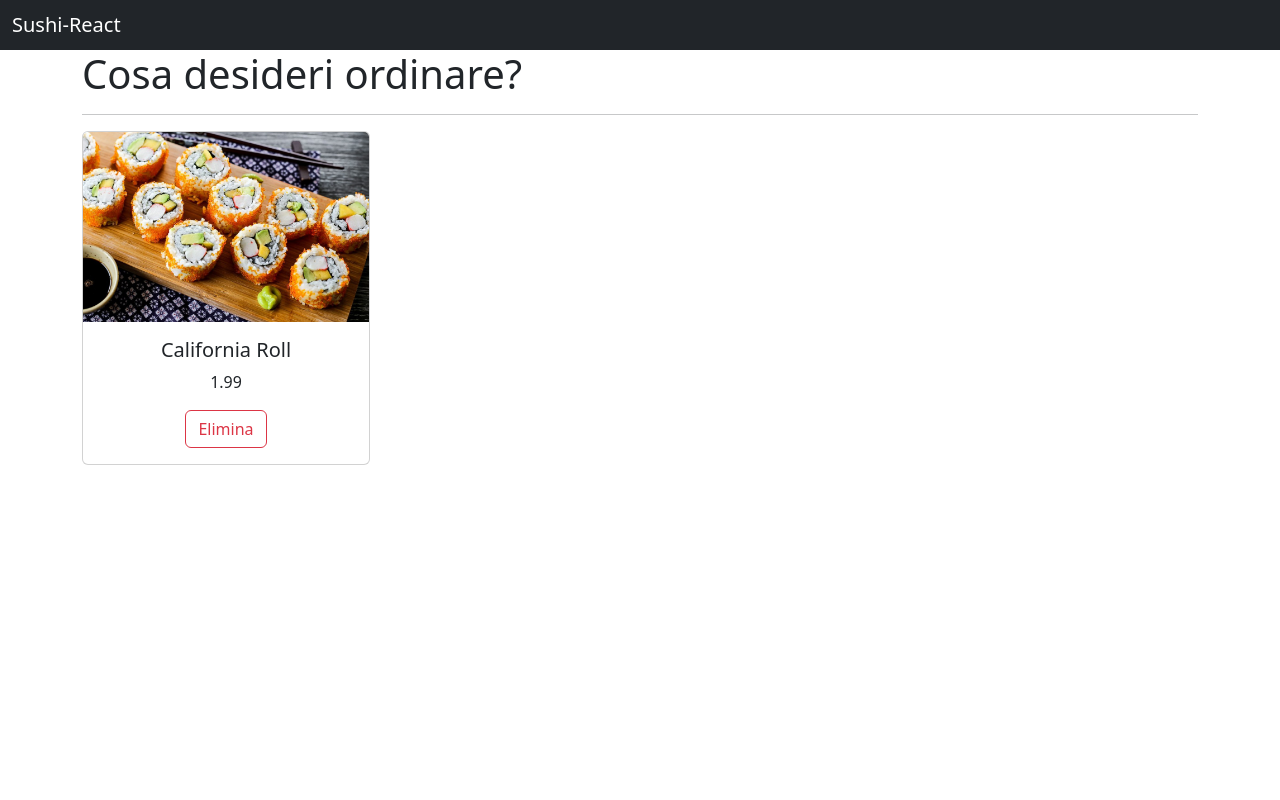
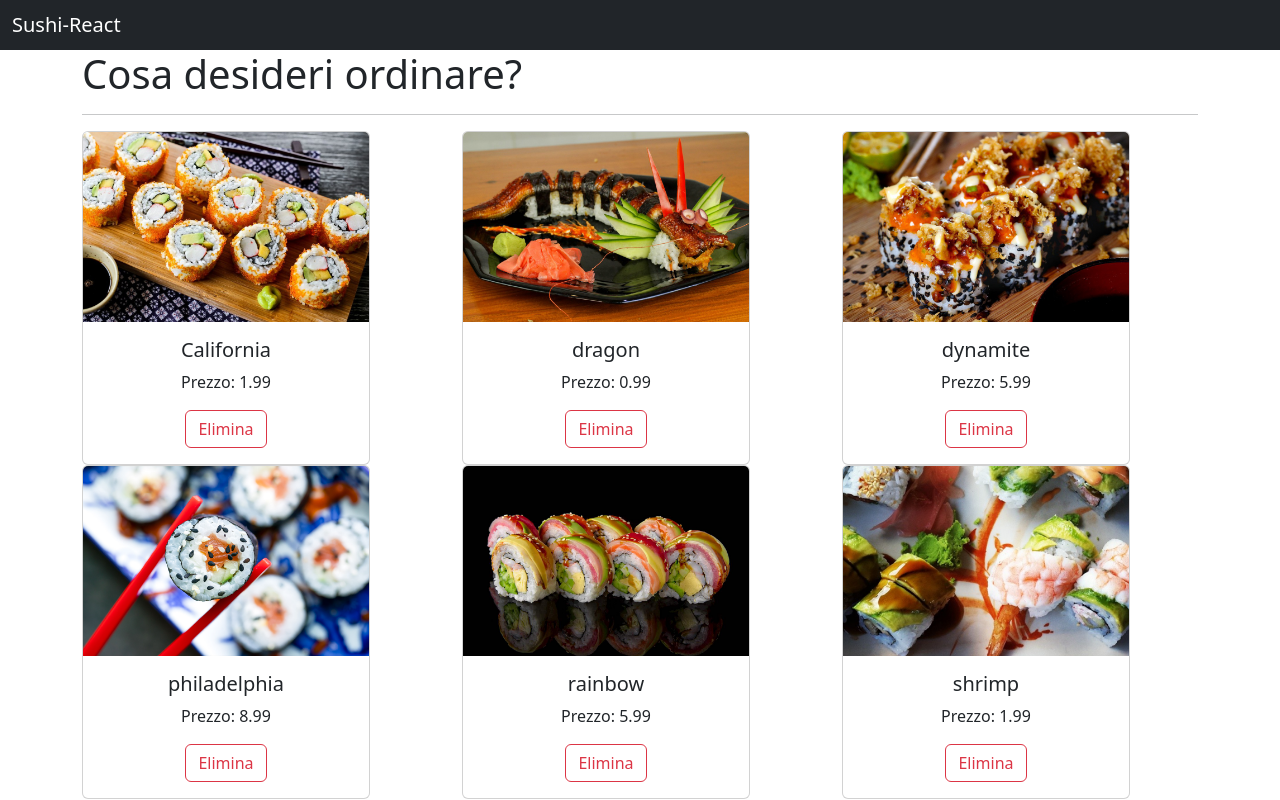
Before and after one commit to ldm0805/react-sushishop, a React (Create React App) app: page / in a window 1280 px wide. Built offline with nearby package versions, Linux system fonts and the light colour scheme.

Commit message:
Passaggio di dati delle card tramite props, senza ciclo

```diff
--- a/src/App.js
+++ b/src/App.js
@@ -1,10 +1,20 @@
+
 //Sezione import
 import React, { Component } from 'react';
 import Navbar from './components/navbar';
 import Card from './components/card';
+import california from './images/california.png';
+import dragon from './images/dragon.png';
+import dynamite from './images/dynamite.png';
+import philadelphia from './images/philadelphia.png';
+import rainbow from './images/rainbow.png';
+import shrimp from './images/shrimp.png';
 
 
-//Dichiaro la funzione App
+
+//Dichiaro la classe App che eridta le caratteristiche della classe Component di React
+//aggiungo il metodo render
+
 class App extends Component {
   render() {
     //Propietà (className/props)
@@ -16,7 +26,37 @@ class App extends Component {
           <h1>Cosa desideri ordinare?</h1>
           <hr />
           <div className="row">
-            <Card />
+            {/* //Passaggio di dati tramite props */}
+            <Card
+              immagine={california}
+              nome="California"
+              prezzo={1.99}
+            />
+            <Card
+              immagine={dragon}
+              nome="dragon"
+              prezzo={0.99}
+            />
+            <Card
+              immagine={dynamite}
+              nome="dynamite"
+              prezzo={5.99}
+            />
+            <Card
+              immagine={philadelphia}
+              nome="philadelphia"
+              prezzo={8.99}
+            />
+            <Card
+              immagine={rainbow}
+              nome="rainbow"
+              prezzo={5.99}
+            />
+            <Card
+              immagine={shrimp}
+              nome="shrimp"
+              prezzo={1.99}
+            />
           </div>
         </div>
       </>
--- a/src/components/card.js
+++ b/src/components/card.js
@@ -1,15 +1,17 @@
 //Bisogna trattare le propietà style come se fossero degli oggetti in js.
 import React, { Component } from 'react';
-import california from '../images/california.png';
+
+//Dichiaro la classe Card che eridta le caratteristiche della classe Component di React
+//aggiungo il metodo render
 class Card extends Component {
     render() {
         return (
             <div className="col" >
                 <div className="card" style={{ width: '18rem', textAlign: 'center' }}>
-                    <img className="card-img-top" src={california} alt="california" />
+                    <img className="card-img-top" src={this.props.immagine} alt="california" />
                     <div className="card-body">
-                        <h5 className="card-title">California Roll</h5>
-                        <p className="card-text">1.99</p>
+                        <h5 className="card-title">{this.props.nome}</h5>
+                        <p className="card-text">Prezzo: {this.props.prezzo}</p>
                         <button className="btn btn-outline-danger">Elimina</button>
                     </div>
                 </div>
```
